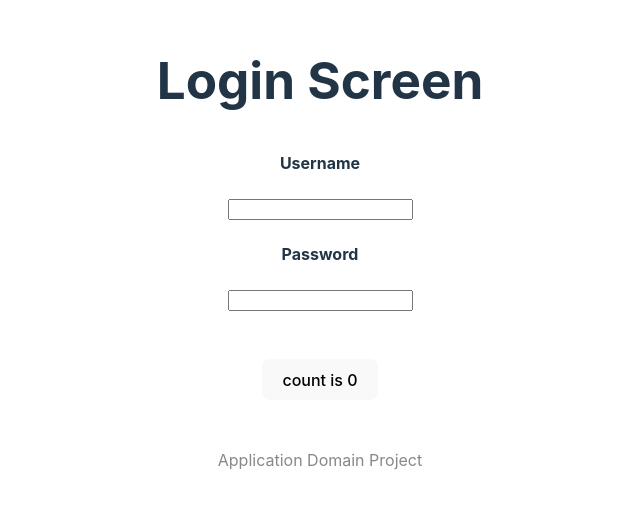
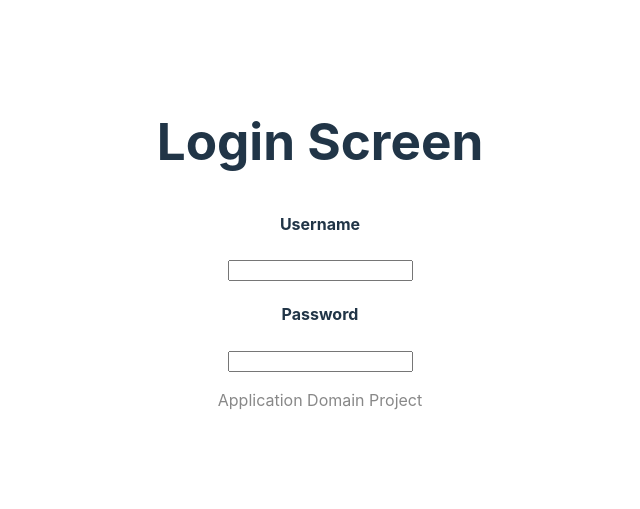
Before and after one commit to Zach-0313/AccountingSystem, a React (Vite) app in the folder applicationdomainproject/: page / in a window 1280 px wide. Shown: the part 151-660 px from the top of the page, without its empty margins (320-960 px from the left). Built offline with nearby package versions, Linux system fonts and the light colour scheme.

Commit message:
Updated Style CSS

```diff
--- a/applicationdomainproject/src/App.css
+++ b/applicationdomainproject/src/App.css
@@ -31,6 +31,6 @@
   padding: 2em;
 }
 
-.read-the-docs {
+.subtle-text {
   color: #888;
 }
--- a/applicationdomainproject/src/App.tsx
+++ b/applicationdomainproject/src/App.tsx
@@ -9,14 +9,8 @@ function App() {
     <>
       <div>
         <LoginScreen />
-      </div>
-      <div className="card">
-        <button onClick={() => setCount((count) => count + 1)}>
-          count is {count}
-        </button>
-
-      </div>
-      <p className="read-the-docs">
+          </div>
+      <p className="subtle-text">
         Application Domain Project
       </p>
     </>
```
